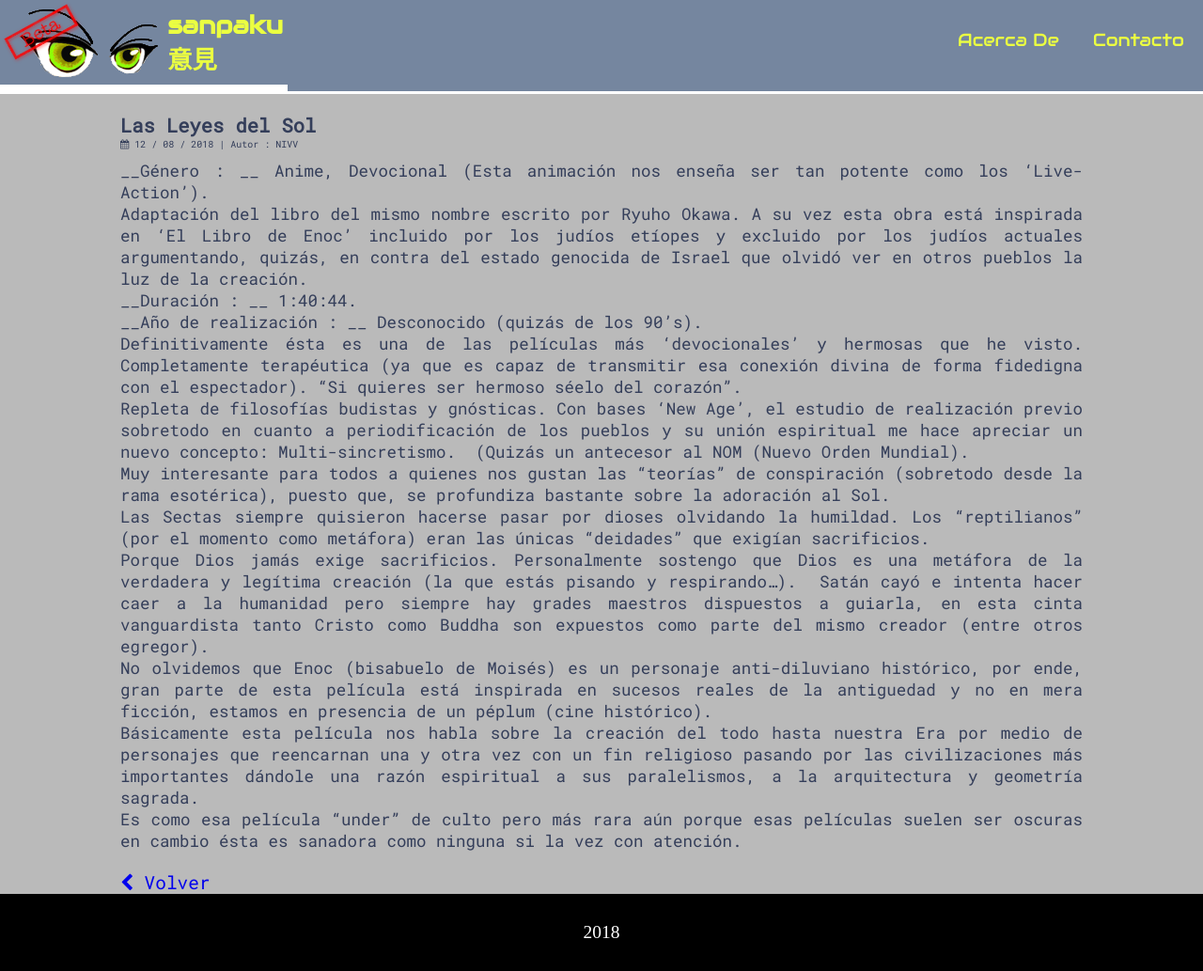
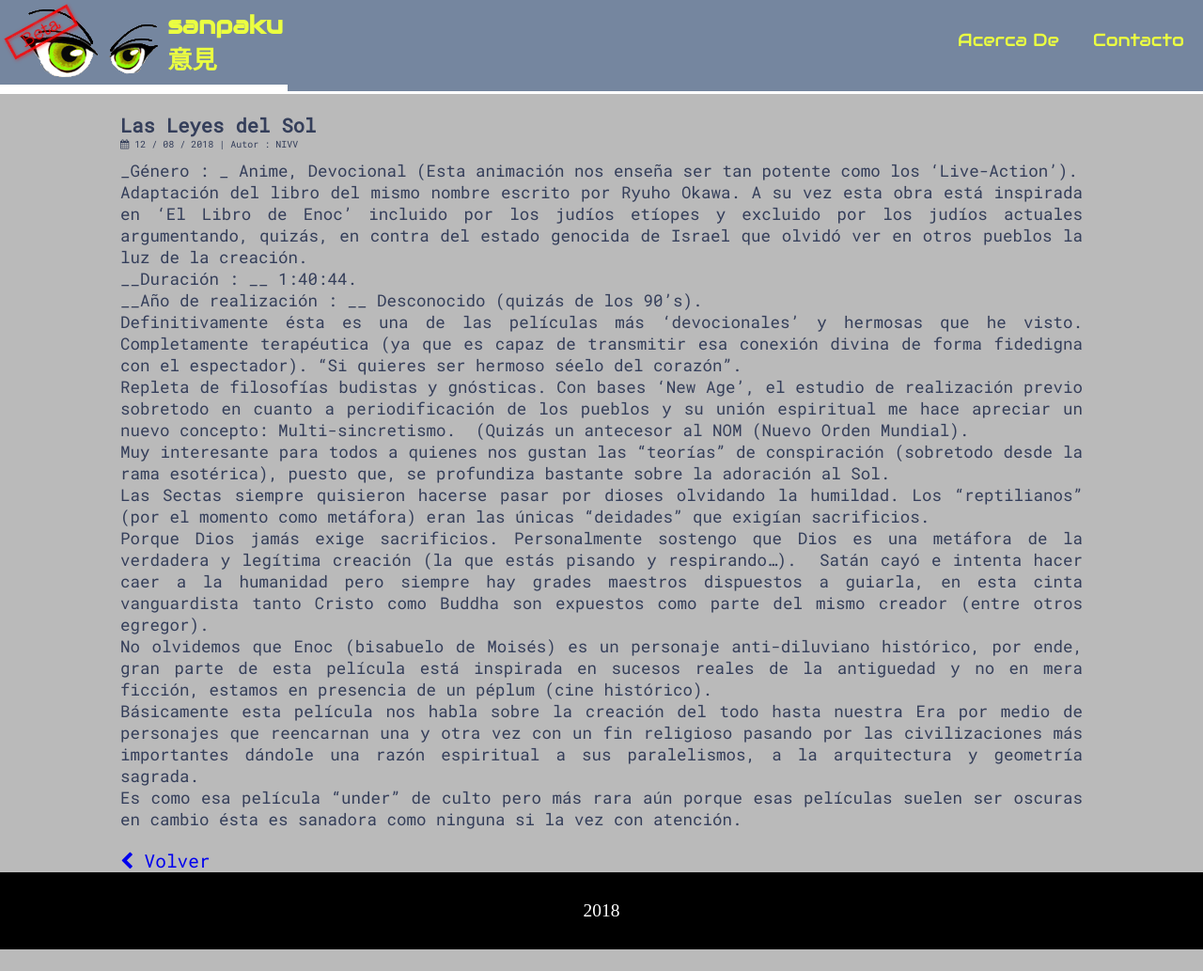
Before and after one commit to sanpakuiken/jekyll-starter, a Jekyll site: the page built from _posts/2018-08-12-Las-Leyes-del-Sol.markdown, in a window 1280 px wide and 1033 px high. Shown: the whole window at 94% size. Built offline with Jekyll 4.4.1, drawn with Linux system fonts in a browser that asks for light colours.

Commit message:
Initial commit

```diff
--- a/_posts/2018-08-12-Las-Leyes-del-Sol.markdown
+++ b/_posts/2018-08-12-Las-Leyes-del-Sol.markdown
@@ -5,7 +5,7 @@ date: 2018-08-12 21:56:15
 author: NIVV
 ---
 
-__Género : __ Anime, Devocional (Esta animación nos enseña ser tan potente como los 'Live-Action').
+_Género : _ Anime, Devocional (Esta animación nos enseña ser tan potente como los 'Live-Action').
 Adaptación del libro del mismo nombre escrito por Ryuho Okawa. A su vez esta obra está inspirada en 'El Libro de Enoc' incluido por los judíos etíopes y excluido por los judíos actuales argumentando, quizás, en contra del estado genocida de Israel qu-moarmoar-e olvidó ver en otros pueblos la luz de la creación.
 __Duración : __ 1:40:44.
 __Año de realización : __ Desconocido (quizás de los 90's).
```
